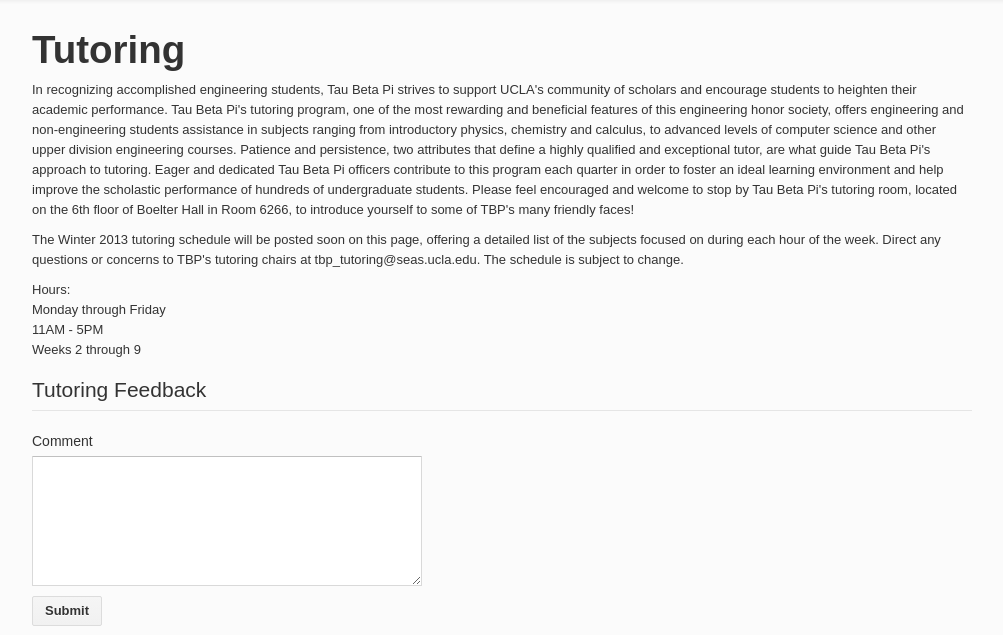
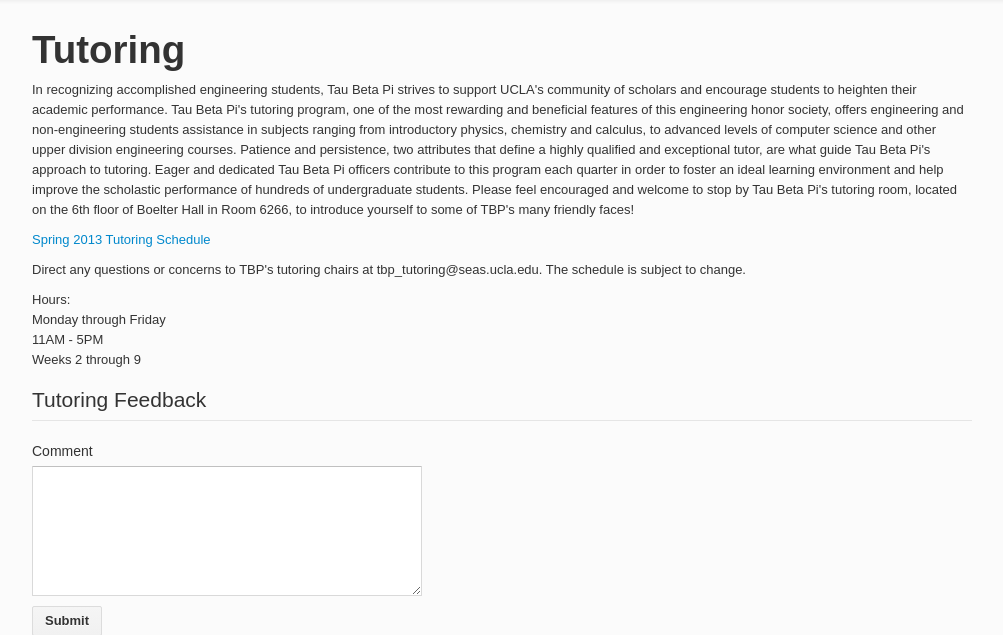
Before and after one commit to shannonjmtan/tbpsite, a Django app: template templates/tutoring.html in a window 1280 px wide. Shown: the part 32-667 px from the top of the page, without its empty margins (138-1141 px from the left). Run offline with Django 3.2, Linux system fonts and the light colour scheme; the template is opened without the code that fills it, so the values that code supplies are empty.

Commit message:
Updated tutoring page

```diff
--- a/templates/tutoring.html
+++ b/templates/tutoring.html
@@ -8,7 +8,8 @@
 
 <p>In recognizing accomplished engineering students, Tau Beta Pi strives to support UCLA's community of scholars and encourage students to heighten their academic performance. Tau Beta Pi's tutoring program, one of the most rewarding and beneficial features of this engineering honor society, offers engineering and non-engineering students assistance in subjects ranging from introductory physics, chemistry and calculus, to advanced levels of computer science and other upper division engineering courses. Patience and persistence, two attributes that define a highly qualified and exceptional tutor, are what guide Tau Beta Pi's approach to tutoring. Eager and dedicated Tau Beta Pi officers contribute to this program each quarter in order to foster an ideal learning environment and help improve the scholastic performance of hundreds of undergraduate students. Please feel encouraged and welcome to stop by Tau Beta Pi's tutoring room, located on the 6th floor of Boelter Hall in Room 6266, to introduce yourself to some of TBP's many friendly faces!
 
-<p>The Winter 2013 tutoring schedule will be posted soon on this page, offering a detailed list of the subjects focused on during each hour of the week. Direct any questions or concerns to TBP's tutoring chairs at tbp_tutoring@seas.ucla.edu. The schedule is subject to change.
+<p><a href="http://bit.ly/TBPtutoring">Spring 2013 Tutoring Schedule</a>
+<p>Direct any questions or concerns to TBP's tutoring chairs at tbp_tutoring@seas.ucla.edu. The schedule is subject to change.
 
 <p>Hours:<br />
 Monday through Friday<br />
```
